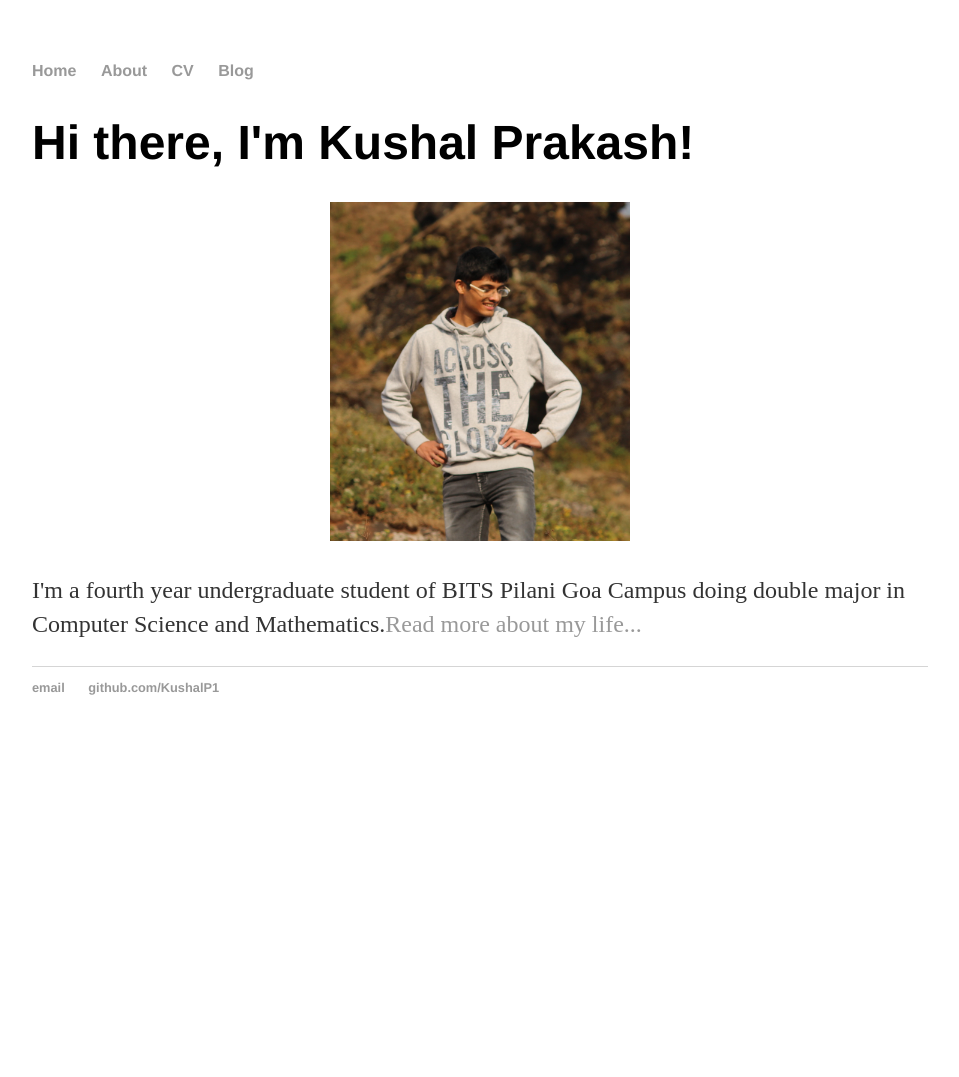
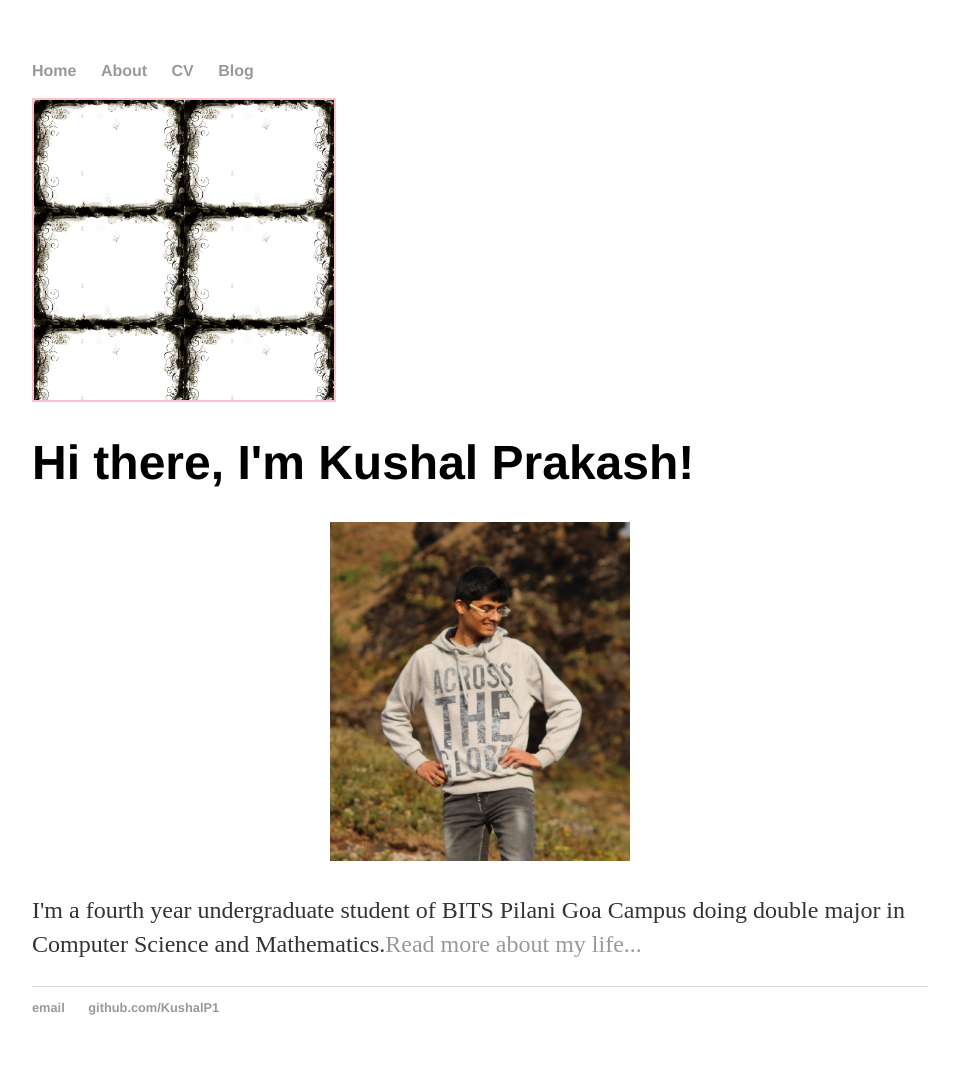
Before and after one commit to KushalP1/KushalP1.github.io, a Jekyll site: the page built from index.html, in a window 1280 px wide. Shown: the whole page, without its empty margins (160-1119 px from the left). Built offline with Jekyll 4.4.1, drawn with Linux system fonts in a browser that asks for light colours; before the commit the page ends 900 px from its top, so only the background shows below that.

Commit message:
Update index.html

```diff
--- a/index.html
+++ b/index.html
@@ -3,7 +3,8 @@
 title: Kushal Prakash
 ---
 
-
+<div class="tiledBackground">
+</div>
 		<div class="blurb">
 			<h1>Hi there, I'm Kushal Prakash!</h1>
 			<p style="text-align:center;"><img src=/git.JPG width=300 height=339>
```
